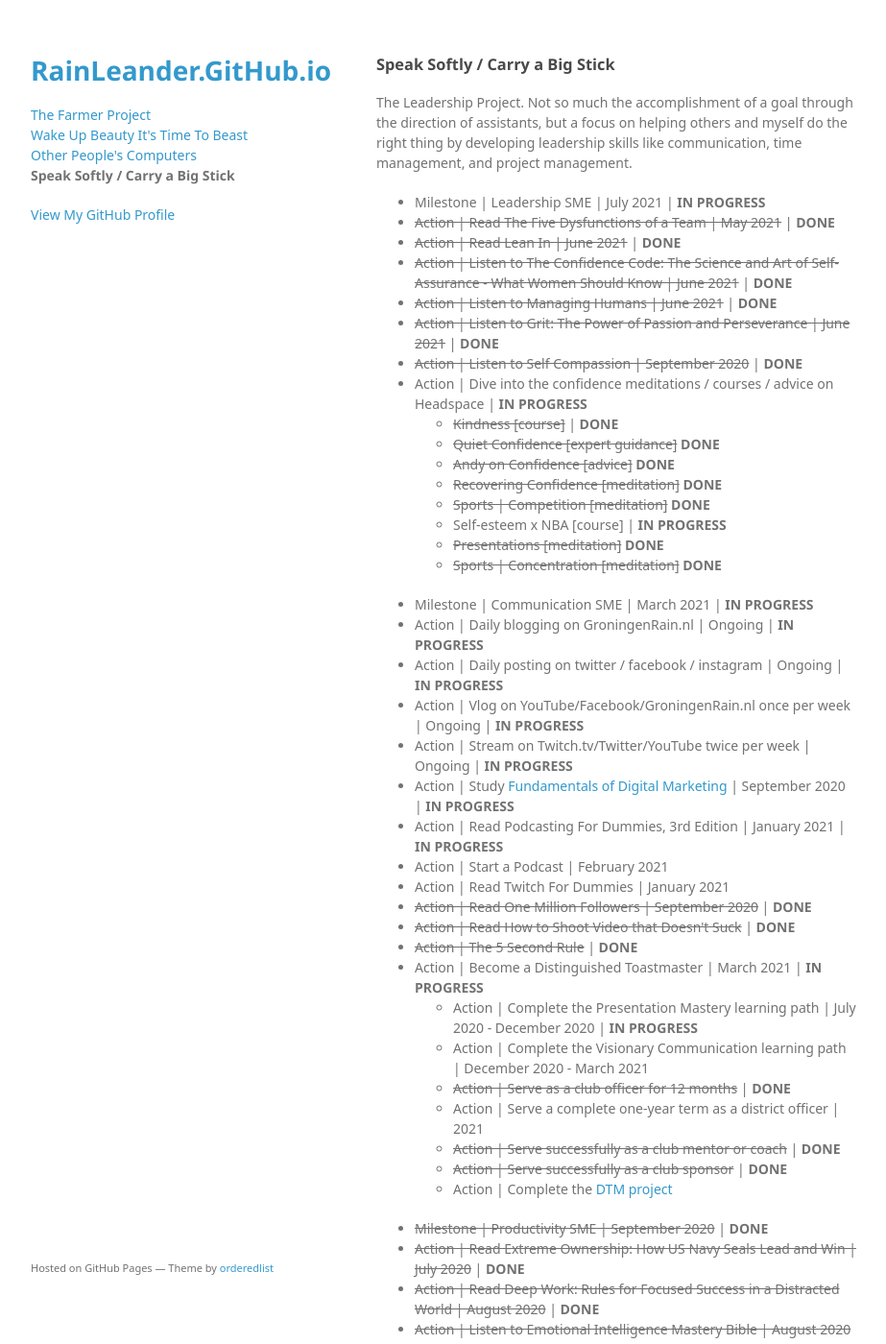
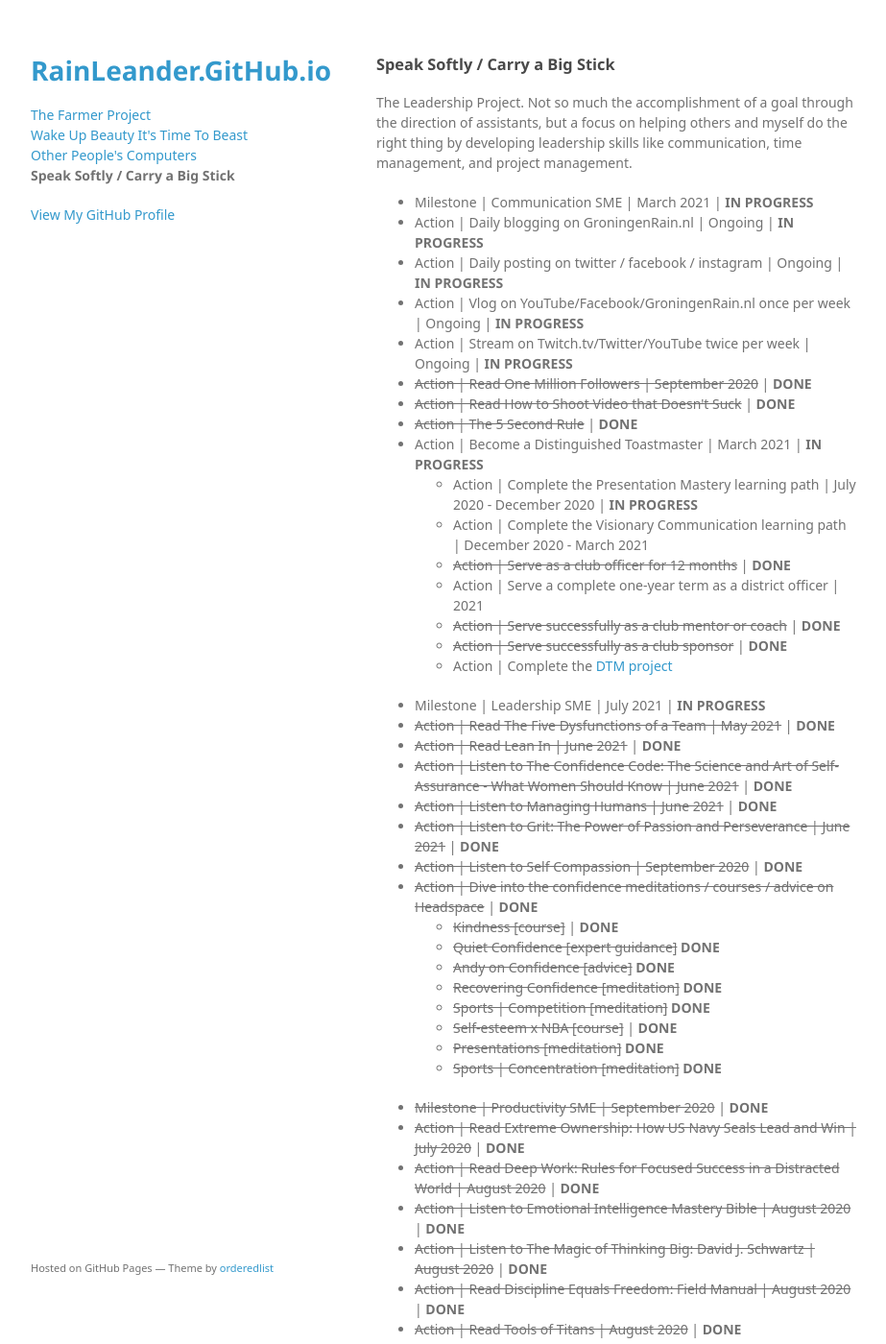
Before and after one commit to rainleander/rainleander.github.io, a Jekyll site: the page speak-softly.html, which Jekyll copies as it is, in a window 1280 px wide and 1400 px high. Shown: the whole window at 96% size, without its empty margins (178-1101 px from the left). Built offline with Jekyll 4.4.1, drawn with Linux system fonts in a browser that asks for light colours; some web fonts are replaced; some of the changed lines change nothing that is shown.

Commit message:
Update speak-softly.html

```diff
--- a/speak-softly.html
+++ b/speak-softly.html
@@ -29,32 +29,11 @@
 <a id="speak-softly-carry-a-big-stick" class="anchor" href="#speak-softly-carry-a-big-stick" aria-hidden="true"><span aria-hidden="true" class="octicon octicon-link"></span></a>Speak Softly / Carry a Big Stick</h3>
 <p>The Leadership Project. Not so much the accomplishment of a goal through the direction of assistants, but a focus on helping others and myself do the right thing by developing leadership skills like communication, time management, and project management.</p>
 
-        <p><ul><li>Milestone | Leadership SME | July 2021 | <b>IN PROGRESS</b></li>
-        <li><del>Action | Read The Five Dysfunctions of a Team | May 2021</del> | <b>DONE</b></li>
-        <li><del>Action | Read Lean In | June 2021</del> | <b>DONE</b></li>
-        <li><del>Action | Listen to The Confidence Code: The Science and Art of Self-Assurance - What Women Should Know | June 2021</del> | <b>DONE</b></li>
-        <li><del>Action | Listen to Managing Humans | June 2021</del> | <b>DONE</b></li>
-        <li><del>Action | Listen to Grit: The Power of Passion and Perseverance | June 2021</del> | <b>DONE</b></li>
-        <li><del>Action | Listen to Self Compassion | September 2020</del> | <b>DONE</b></li>
-        <li>Action | Dive into the confidence meditations / courses / advice on Headspace | <b>IN PROGRESS</b>
-            <ul><li><del>Kindness [course]</del> | <b>DONE</b></li>
-              <li><del>Quiet Confidence [expert guidance]</del> <b>DONE</b></li>
-              <li><del>Andy on Confidence [advice]</del> <b>DONE</b></li>
-              <li><del>Recovering Confidence [meditation]</del> <b>DONE</b></li>
-              <li><del>Sports | Competition [meditation]</del> <b>DONE</b></li>
-              <li>Self-esteem x NBA [course] | <b>IN PROGRESS</b></li>
-              <li><del>Presentations [meditation]</del> <b>DONE</b></li>
-              <li><del>Sports | Concentration [meditation]</del> <b>DONE</b></li></ul></li></ul>
-
-        <ul><li>Milestone | Communication SME | March 2021 | <b>IN PROGRESS</b></li>
+        <p><ul><li>Milestone | Communication SME | March 2021 | <b>IN PROGRESS</b></li>
         <li>Action | Daily blogging on GroningenRain.nl | Ongoing | <b>IN PROGRESS</b></li>
         <li>Action | Daily posting on twitter / facebook / instagram | Ongoing | <b>IN PROGRESS</b></li>
         <li>Action | Vlog on YouTube/Facebook/GroningenRain.nl once per week | Ongoing | <b>IN PROGRESS</b></li>
         <li>Action | Stream on Twitch.tv/Twitter/YouTube twice per week | Ongoing | <b>IN PROGRESS</b></li>
-        <li>Action | Study <a href="https://learndigital.withgoogle.com/digitalgarage/course/digital-marketing">Fundamentals of Digital Marketing</a> | September 2020 | <b>IN PROGRESS</b></li>
-        <li>Action | Read Podcasting For Dummies, 3rd Edition | January 2021 | <b>IN PROGRESS</b></li>
-        <li>Action | Start a Podcast | February 2021</li>
-        <li>Action | Read Twitch For Dummies | January 2021</li>
         <li><del>Action | Read One Million Followers | September 2020</del> | <b>DONE</b></li>
         <li><del>Action | Read How to Shoot Video that Doesn't Suck</del> | <b>DONE</b></li>
         <li><del>Action | The 5 Second Rule</del> | <b>DONE</b></li>
@@ -66,6 +45,23 @@
             <li><del>Action | Serve successfully as a club mentor or coach</del> | <b>DONE</b></li>
             <li><del>Action | Serve successfully as a club sponsor</del> | <b>DONE</b></li>
             <li>Action | Complete the <a href="http://karenstorey.com/PATHWAYS/00-DTM-Project.htm">DTM project</a></li></ul></li></ul>
+
+        <ul><li>Milestone | Leadership SME | July 2021 | <b>IN PROGRESS</b></li>
+        <li><del>Action | Read The Five Dysfunctions of a Team | May 2021</del> | <b>DONE</b></li>
+        <li><del>Action | Read Lean In | June 2021</del> | <b>DONE</b></li>
+        <li><del>Action | Listen to The Confidence Code: The Science and Art of Self-Assurance - What Women Should Know | June 2021</del> | <b>DONE</b></li>
+        <li><del>Action | Listen to Managing Humans | June 2021</del> | <b>DONE</b></li>
+        <li><del>Action | Listen to Grit: The Power of Passion and Perseverance | June 2021</del> | <b>DONE</b></li>
+        <li><del>Action | Listen to Self Compassion | September 2020</del> | <b>DONE</b></li>
+        <li><del>Action | Dive into the confidence meditations / courses / advice on Headspace</del> | <b>DONE</b>
+            <ul><li><del>Kindness [course]</del> | <b>DONE</b></li>
+              <li><del>Quiet Confidence [expert guidance]</del> <b>DONE</b></li>
+              <li><del>Andy on Confidence [advice]</del> <b>DONE</b></li>
+              <li><del>Recovering Confidence [meditation]</del> <b>DONE</b></li>
+              <li><del>Sports | Competition [meditation]</del> <b>DONE</b></li>
+              <li><del>Self-esteem x NBA [course]</del> | <b>DONE</b></li>
+              <li><del>Presentations [meditation]</del> <b>DONE</b></li>
+              <li><del>Sports | Concentration [meditation]</del> <b>DONE</b></li></ul></li></ul>
 
         <ul><li><del>Milestone | Productivity SME | September 2020</del> | <b>DONE</b></li>
         <li><del>Action | Read Extreme Ownership: How US Navy Seals Lead and Win | July 2020</del> | <b>DONE</b></li>
```
